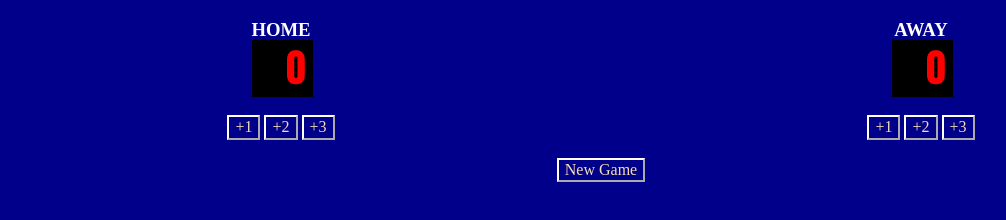
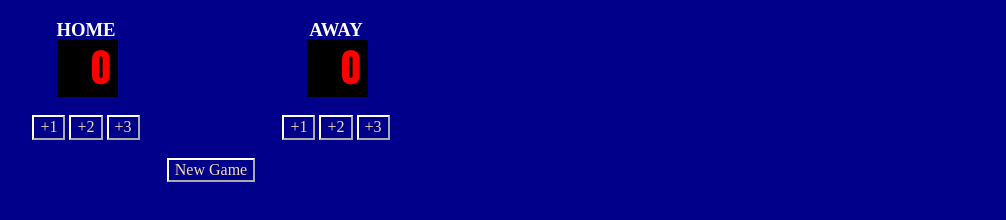
Before and after one commit to ArturGrochowski/js-scoreboard-app, a website built with Vite: page index.html in a window 1280 px wide. Shown: the whole page, without its empty margins (39-1045 px from the left). Built offline with nearby package versions, Linux system fonts and the light colour scheme.

Commit message:
set max width

```diff
--- a/index.css
+++ b/index.css
@@ -1,11 +1,13 @@
 body {
     margin: 0;
     background-color: darkblue;
+    width: 500px;
 }
 
 .container {
     display: flex;
     justify-content: space-around;
+    width: 500px;
 }
 
 .score-bdg {
```
